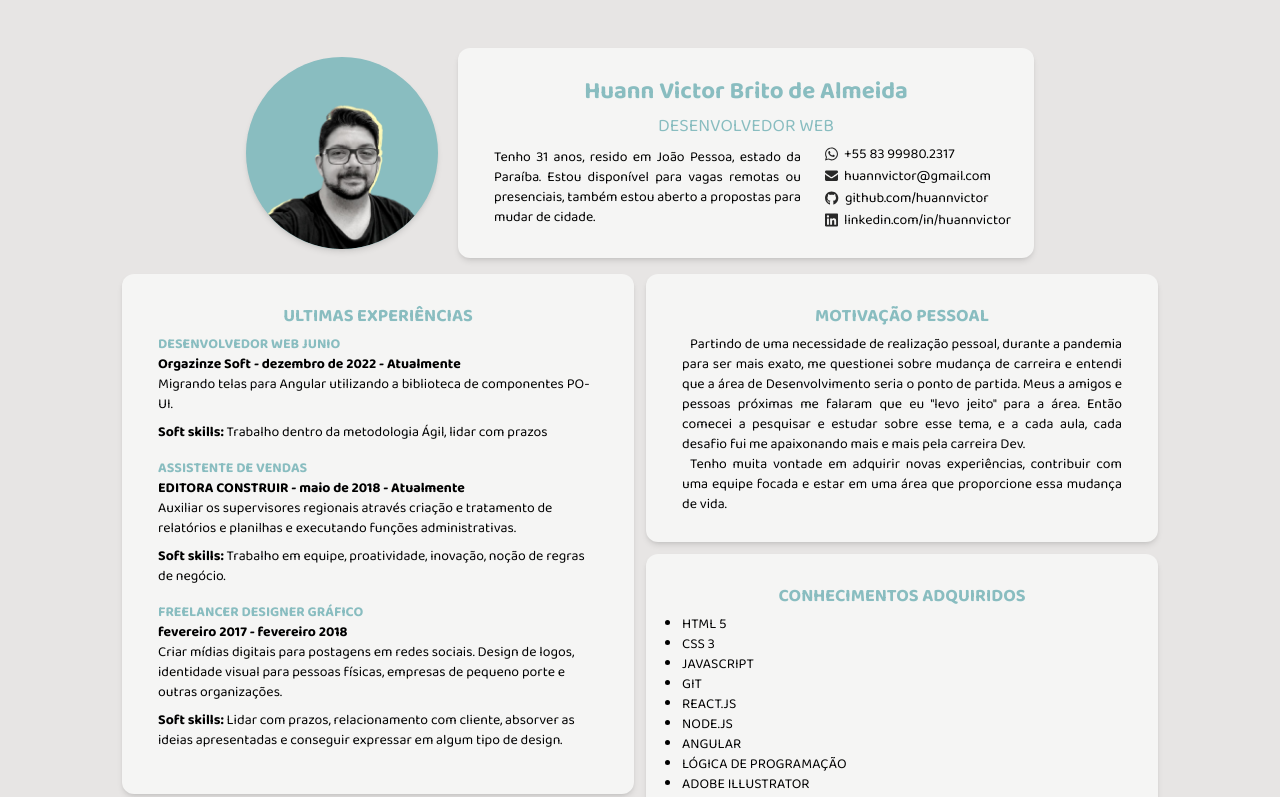
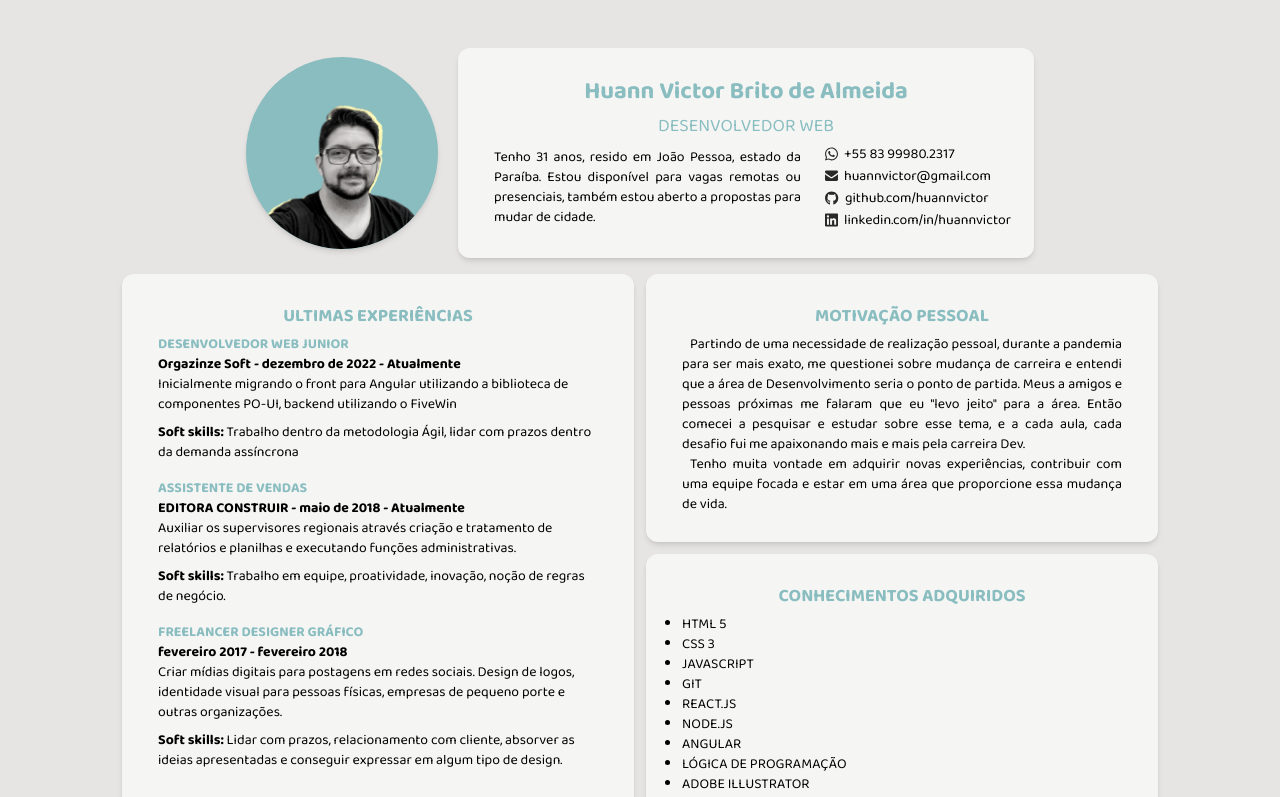
Before and after one commit to huannvictor/curriculo, a React (Create React App) app: page / in a window 1280 px wide. Shown: the top 797 px of the page. Built offline with nearby package versions, Linux system fonts and the light colour scheme.

Commit message:
Update content.js

```diff
--- a/src/components/LastXP/content.js
+++ b/src/components/LastXP/content.js
@@ -1,10 +1,10 @@
 export const xpContent = {
   WebDeveloperJunior: {
-    position:"DESENVOLVEDOR WEB JUNIO",
+    position:"DESENVOLVEDOR WEB JUNIOR",
     company:"Orgazinze Soft",
     period:"dezembro de 2022 - Atualmente",
-    description:"Migrando telas para Angular utilizando a biblioteca de componentes PO-UI.",
-    softSkills:"Trabalho dentro da metodologia Ágil, lidar com prazos"
+    description:"Inicialmente migrando o front para Angular utilizando a biblioteca de componentes PO-UI, backend utilizando o FiveWin",
+    softSkills:"Trabalho dentro da metodologia Ágil, lidar com prazos dentro da demanda assíncrona"
   },
   SalesAssistant: {
     position:"ASSISTENTE DE VENDAS",
```
